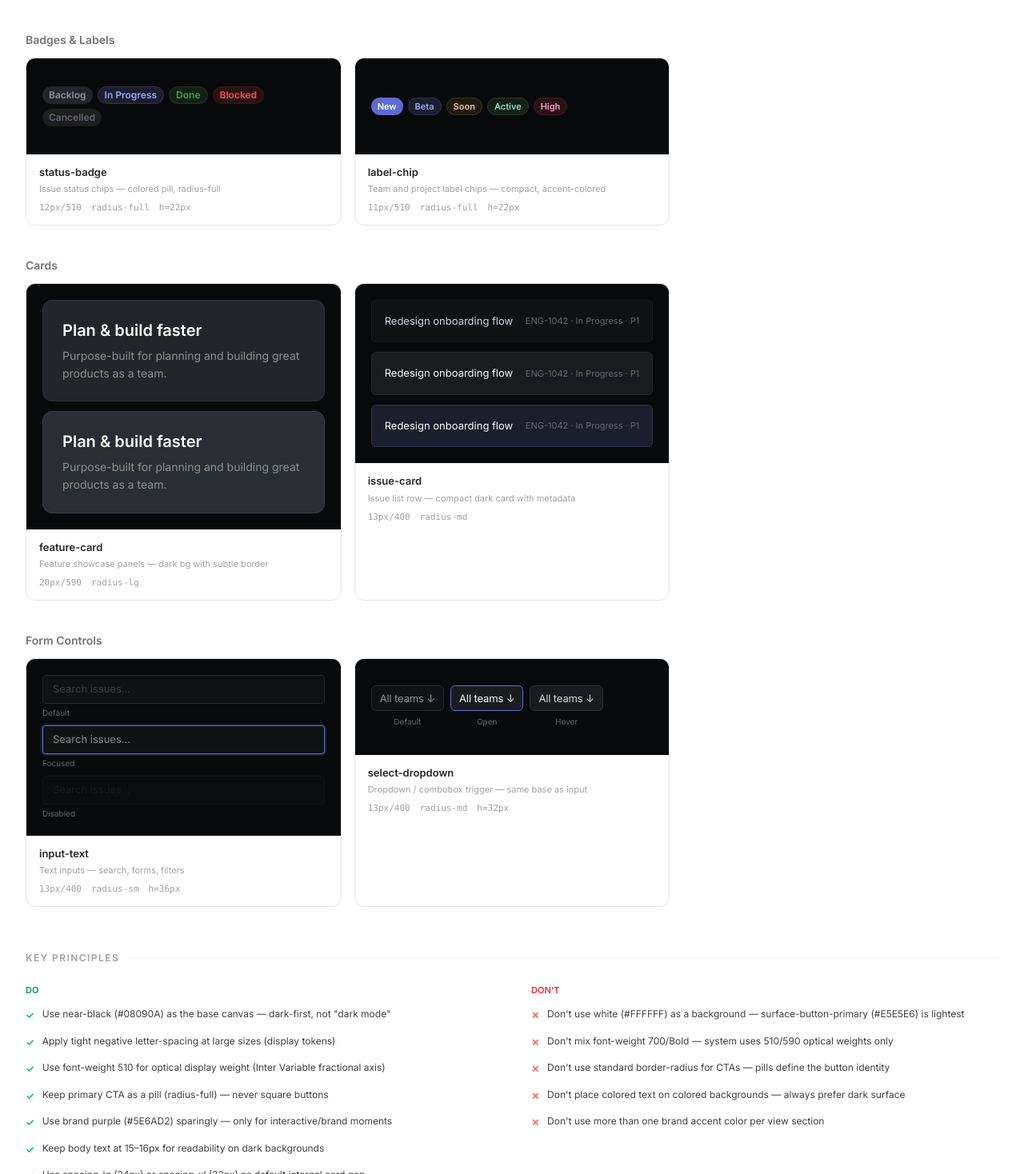
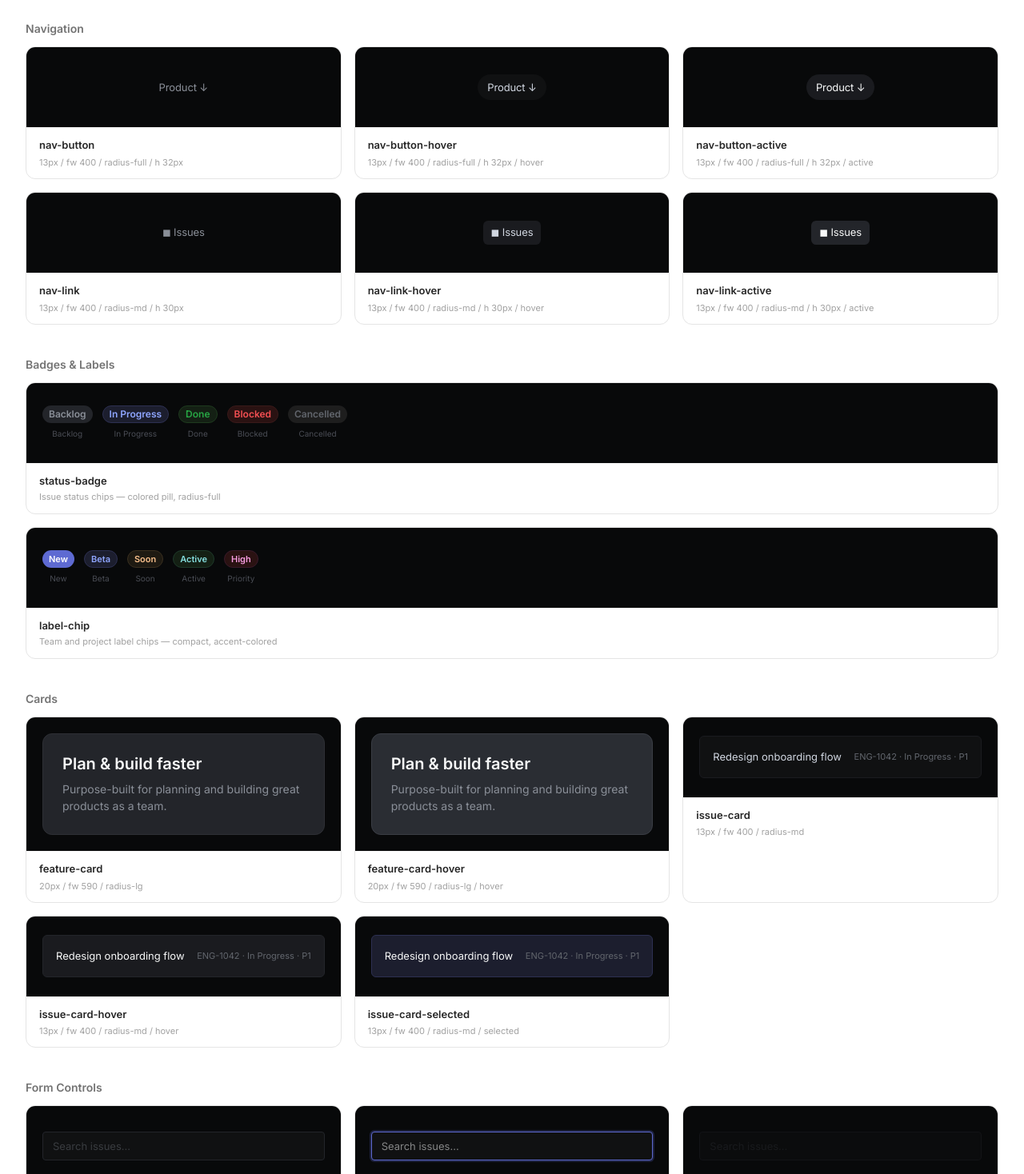
Before and after one commit to bastidatrycs/antigravity-ds, a Next.js app: page /linear in a window 1280 px wide. Shown: the part 4542-6010 px from the top of the page at 80% size. Built offline with nearby package versions, Linux system fonts and the light colour scheme.

Commit message:
Components: one card per state, named button-primary / button-primary-hover / etc

```diff
--- a/src/components/Components.tsx
+++ b/src/components/Components.tsx
@@ -1,14 +1,20 @@
 'use client'
-import { useState } from 'react'
 import { DesignSystem, ComponentSpec, ComponentVariant } from '@/lib/types'
 
-// ─── Per-type renderers ────────────────────────────────────────────────────
+// ─── Render a single component state ──────────────────────────────────────
 
-function ButtonPreview({ comp, variant }: { comp: ComponentSpec; variant: ComponentVariant }) {
-  const content = variant.content ?? comp.defaultContent
+function renderComponent(comp: ComponentSpec, variant: ComponentVariant) {
+  const base: React.CSSProperties = {
+    fontFamily: 'Inter, system-ui, sans-serif',
+    opacity: variant.opacity ?? 1,
+    transition: 'all 0.15s',
+  }
+
+  if (comp.type === 'button') {
     return (
       <div
         style={{
+          ...base,
           display: 'inline-flex',
           alignItems: 'center',
           justifyContent: 'center',
@@ -21,26 +27,153 @@ function ButtonPreview({ comp, variant }: { comp: ComponentSpec; variant: Compon
           fontSize: comp.fontSize,
           fontWeight: comp.fontWeight,
           border: variant.border ?? 'none',
-        opacity: variant.opacity ?? 1,
           whiteSpace: 'nowrap',
           cursor: variant.opacity ? 'not-allowed' : 'default',
-        fontFamily: 'Inter, system-ui, sans-serif',
           letterSpacing: '-0.01em',
-        transition: 'all 0.15s',
           boxShadow: variant.ringColor ? `0 0 0 2px ${variant.ringColor}40` : 'none',
         }}
       >
-      {content}
+        {variant.content ?? comp.defaultContent}
       </div>
     )
   }
 
-function BadgeSetPreview({ comp }: { comp: ComponentSpec }) {
+  if (comp.type === 'badge-set') {
     return (
-    <div style={{ display: 'flex', flexWrap: 'wrap', gap: 6 }}>
+      <div
+        style={{
+          ...base,
+          display: 'inline-flex',
+          alignItems: 'center',
+          height: comp.height,
+          paddingLeft: comp.paddingX,
+          paddingRight: comp.paddingX,
+          borderRadius: comp.radiusValue,
+          backgroundColor: variant.bg,
+          color: variant.textColor,
+          fontSize: comp.fontSize,
+          fontWeight: comp.fontWeight,
+          border: variant.border ?? 'none',
+          whiteSpace: 'nowrap',
+        }}
+      >
+        {variant.content ?? variant.label}
+      </div>
+    )
+  }
+
+  if (comp.type === 'card') {
+    const isIssueCard = comp.name === 'issue-card'
+    return (
+      <div
+        style={{
+          ...base,
+          borderRadius: comp.radiusValue,
+          backgroundColor: variant.bg,
+          color: variant.textColor,
+          border: variant.border ?? 'none',
+          padding: `${comp.paddingX}px`,
+          width: '100%',
+        }}
+      >
+        {isIssueCard ? (
+          <div style={{ display: 'flex', alignItems: 'center', justifyContent: 'space-between', gap: 8 }}>
+            <div style={{ fontSize: comp.fontSize, fontWeight: comp.fontWeight }}>{comp.cardContent?.heading}</div>
+            <div style={{ fontSize: 11, color: '#62666D', whiteSpace: 'nowrap', flexShrink: 0 }}>{comp.cardContent?.body}</div>
+          </div>
+        ) : (
+          <>
+            <div style={{ fontSize: comp.fontSize, fontWeight: comp.fontWeight, marginBottom: 8, lineHeight: 1.3 }}>{comp.cardContent?.heading}</div>
+            <div style={{ fontSize: 14, fontWeight: 400, color: '#8A8F98', lineHeight: 1.55 }}>{comp.cardContent?.body}</div>
+          </>
+        )}
+      </div>
+    )
+  }
+
+  if (comp.type === 'input') {
+    return (
+      <div
+        style={{
+          ...base,
+          display: 'flex',
+          alignItems: 'center',
+          height: comp.height,
+          paddingLeft: comp.paddingX,
+          paddingRight: comp.paddingX,
+          borderRadius: comp.radiusValue,
+          backgroundColor: variant.bg,
+          color: variant.textColor,
+          fontSize: comp.fontSize,
+          fontWeight: comp.fontWeight,
+          border: variant.border ?? 'none',
+          width: '100%',
+          boxShadow: variant.ringColor ? `0 0 0 2px ${variant.ringColor}40` : 'none',
+        }}
+      >
+        <span style={{ opacity: 0.5 }}>{variant.content ?? comp.defaultContent}</span>
+      </div>
+    )
+  }
+
+  return null
+}
+
+// ─── One card per variant ──────────────────────────────────────────────────
+
+function VariantCard({ comp, variant }: { comp: ComponentSpec; variant: ComponentVariant }) {
+  const stateSlug = variant.label.toLowerCase().replace(/\s+/g, '-')
+  const cardName = stateSlug === 'default'
+    ? comp.name
+    : `${comp.name}-${stateSlug}`
+
+  const radiusLabel =
+    comp.radiusValue === 9999 ? 'radius-full' :
+    comp.radiusValue === 12 ? 'radius-lg' :
+    comp.radiusValue === 6 ? 'radius-md' :
+    comp.radiusValue === 4 ? 'radius-sm' :
+    comp.radiusValue === 2 ? 'radius-xs' :
+    `${comp.radiusValue}px`
+
+  const meta = [
+    `${comp.fontSize}px`,
+    `fw ${comp.fontWeight}`,
+    radiusLabel,
+    comp.height > 0 ? `h ${comp.height}px` : null,
+    variant.label !== 'Default' ? variant.label.toLowerCase() : null,
+  ].filter(Boolean).join(' / ')
+
+  return (
+    <div className="rounded-xl border border-neutral-200 overflow-hidden bg-white hover:border-neutral-300 hover:shadow-sm transition-all">
+      {/* Preview canvas — dark bg matching Linear */}
+      <div
+        className="flex items-center justify-center p-5"
+        style={{ backgroundColor: '#08090A', minHeight: 100 }}
+      >
+        {renderComponent(comp, variant)}
+      </div>
+
+      {/* Info */}
+      <div className="px-4 py-3 space-y-1 border-t border-neutral-100">
+        <div className="text-[13px] font-semibold text-neutral-800">{cardName}</div>
+        <div className="text-[11px] text-neutral-400 leading-snug">{meta}</div>
+      </div>
+    </div>
+  )
+}
+
+// ─── Badge-set group card: all variants shown together in one card ──────────
+
+function BadgeGroupCard({ comp }: { comp: ComponentSpec }) {
+  return (
+    <div className="rounded-xl border border-neutral-200 overflow-hidden bg-white hover:border-neutral-300 hover:shadow-sm transition-all col-span-full">
+      <div
+        className="flex items-center p-5 gap-3 flex-wrap"
+        style={{ backgroundColor: '#08090A', minHeight: 100 }}
+      >
         {comp.variants.map((v) => (
+          <div key={v.label} className="flex flex-col items-center gap-1.5">
             <div
-          key={v.label}
               style={{
                 display: 'inline-flex',
                 alignItems: 'center',
@@ -59,138 +192,13 @@ function BadgeSetPreview({ comp }: { comp: ComponentSpec }) {
             >
               {v.content ?? v.label}
             </div>
-      ))}
-    </div>
-  )
-}
-
-function CardPreview({ comp, variant }: { comp: ComponentSpec; variant: ComponentVariant }) {
-  const isIssueCard = comp.name === 'issue-card'
-  return (
-    <div
-      style={{
-        borderRadius: comp.radiusValue,
-        backgroundColor: variant.bg,
-        color: variant.textColor,
-        border: variant.border ?? 'none',
-        padding: `${comp.paddingX}px`,
-        fontFamily: 'Inter, system-ui, sans-serif',
-        opacity: variant.opacity ?? 1,
-        width: '100%',
-      }}
-    >
-      {isIssueCard ? (
-        <div style={{ display: 'flex', alignItems: 'center', justifyContent: 'space-between', gap: 8 }}>
-          <div style={{ fontSize: comp.fontSize, fontWeight: comp.fontWeight, color: variant.textColor }}>
-            {comp.cardContent?.heading}
-          </div>
-          <div style={{ fontSize: 11, color: '#62666D', whiteSpace: 'nowrap', flexShrink: 0 }}>
-            {comp.cardContent?.body}
-          </div>
-        </div>
-      ) : (
-        <>
-          <div style={{ fontSize: comp.fontSize, fontWeight: comp.fontWeight, marginBottom: 8, lineHeight: 1.3 }}>
-            {comp.cardContent?.heading}
-          </div>
-          <div style={{ fontSize: 14, fontWeight: 400, color: '#8A8F98', lineHeight: 1.55 }}>
-            {comp.cardContent?.body}
-          </div>
-        </>
-      )}
-    </div>
-  )
-}
-
-function InputPreview({ comp, variant }: { comp: ComponentSpec; variant: ComponentVariant }) {
-  return (
-    <div
-      style={{
-        display: 'flex',
-        alignItems: 'center',
-        height: comp.height,
-        paddingLeft: comp.paddingX,
-        paddingRight: comp.paddingX,
-        borderRadius: comp.radiusValue,
-        backgroundColor: variant.bg,
-        color: variant.textColor,
-        fontSize: comp.fontSize,
-        fontWeight: comp.fontWeight,
-        border: variant.border ?? 'none',
-        opacity: variant.opacity ?? 1,
-        fontFamily: 'Inter, system-ui, sans-serif',
-        boxShadow: variant.ringColor ? `0 0 0 2px ${variant.ringColor}40` : 'none',
-        width: '100%',
-      }}
-    >
-      <span style={{ opacity: 0.5 }}>{variant.content ?? comp.defaultContent}</span>
-    </div>
-  )
-}
-
-// ─── Single component card ─────────────────────────────────────────────────
-
-function ComponentCard({ comp }: { comp: ComponentSpec }) {
-  const [hovered, setHovered] = useState<number | null>(null)
-
-  const radiusLabel =
-    comp.radiusValue === 9999 ? 'radius-full' :
-    comp.radiusValue === 12 ? 'radius-lg' :
-    comp.radiusValue === 6 ? 'radius-md' :
-    comp.radiusValue === 4 ? 'radius-sm' :
-    comp.radiusValue === 2 ? 'radius-xs' :
-    `${comp.radiusValue}px`
-
-  return (
-    <div className="rounded-xl border border-neutral-200 bg-white overflow-hidden">
-      {/* Dark canvas */}
-      <div
-        className="p-5 flex flex-col"
-        style={{ backgroundColor: '#08090A', minHeight: 120 }}
-      >
-        {comp.type === 'badge-set' ? (
-          <div className="flex-1 flex items-center">
-            <BadgeSetPreview comp={comp} />
-          </div>
-        ) : comp.type === 'card' ? (
-          <div className="flex flex-col gap-3 w-full">
-            {comp.variants.map((v, i) => (
-              <CardPreview key={i} comp={comp} variant={v} />
-            ))}
-          </div>
-        ) : comp.type === 'input' ? (
-          <div className="flex flex-col gap-2 w-full">
-            {comp.variants.map((v, i) => (
-              <div key={i} className="flex flex-col gap-1">
-                <InputPreview comp={comp} variant={v} />
-                <div style={{ fontSize: 10, color: '#62666D', fontFamily: 'Inter, sans-serif' }}>{v.label}</div>
+            <div style={{ fontSize: 10, color: '#4A4D55', fontFamily: 'Inter, sans-serif' }}>{v.label}</div>
           </div>
         ))}
       </div>
-        ) : (
-          // button / nav-button
-          <div className="flex-1 flex flex-wrap items-center gap-2">
-            {comp.variants.map((v, i) => (
-              <div key={i} className="flex flex-col items-center gap-1.5">
-                <ButtonPreview comp={comp} variant={v} />
-                <div style={{ fontSize: 10, color: '#62666D', fontFamily: 'Inter, sans-serif', whiteSpace: 'nowrap' }}>
-                  {v.label}
-                </div>
-              </div>
-            ))}
-          </div>
-        )}
-      </div>
-
-      {/* Token info */}
-      <div className="px-4 py-3 space-y-1 border-t border-neutral-100">
+      <div className="px-4 py-3 border-t border-neutral-100">
         <div className="text-[13px] font-semibold text-neutral-800">{comp.name}</div>
-        <div className="text-[11px] text-neutral-400 leading-snug">{comp.description}</div>
-        <div className="flex flex-wrap gap-x-3 gap-y-0.5 pt-1">
-          <span className="text-[11px] font-mono text-neutral-400">{comp.fontSize}px/{comp.fontWeight}</span>
-          <span className="text-[11px] font-mono text-neutral-400">{radiusLabel}</span>
-          {comp.height > 0 && <span className="text-[11px] font-mono text-neutral-400">h={comp.height}px</span>}
-        </div>
+        <div className="text-[11px] text-neutral-400 mt-0.5">{comp.description}</div>
       </div>
     </div>
   )
@@ -199,7 +207,6 @@ function ComponentCard({ comp }: { comp: ComponentSpec }) {
 // ─── Main section ──────────────────────────────────────────────────────────
 
 export function Components({ system }: { system: DesignSystem }) {
-  const totalComponents = system.components.length
   const totalVariants = system.components.reduce((sum, c) => sum + c.variants.length, 0)
 
   return (
@@ -207,20 +214,27 @@ export function Components({ system }: { system: DesignSystem }) {
       <div className="flex items-center gap-3">
         <h2 className="text-xs font-semibold tracking-[0.12em] uppercase text-neutral-400">Components</h2>
         <div className="flex-1 h-px bg-neutral-100" />
-        <span className="text-xs text-neutral-400">{totalComponents} components · {totalVariants} states</span>
+        <span className="text-xs text-neutral-400">{system.components.length} components · {totalVariants} states</span>
       </div>
 
       <div className="space-y-10">
         {system.componentGroups.map((group) => {
           const groupComps = system.components.filter((c) => c.group === group)
           if (groupComps.length === 0) return null
+
           return (
             <div key={group} className="space-y-3">
               <div className="text-sm font-semibold text-neutral-500">{group}</div>
               <div className="grid grid-cols-3 gap-4">
-                {groupComps.map((comp) => (
-                  <ComponentCard key={comp.name} comp={comp} />
-                ))}
+                {groupComps.map((comp) =>
+                  comp.type === 'badge-set' ? (
+                    <BadgeGroupCard key={comp.name} comp={comp} />
+                  ) : (
+                    comp.variants.map((variant) => (
+                      <VariantCard key={`${comp.name}-${variant.label}`} comp={comp} variant={variant} />
+                    ))
+                  )
+                )}
               </div>
             </div>
           )
```
Lines whose indentation alone changed are shown as unchanged.
